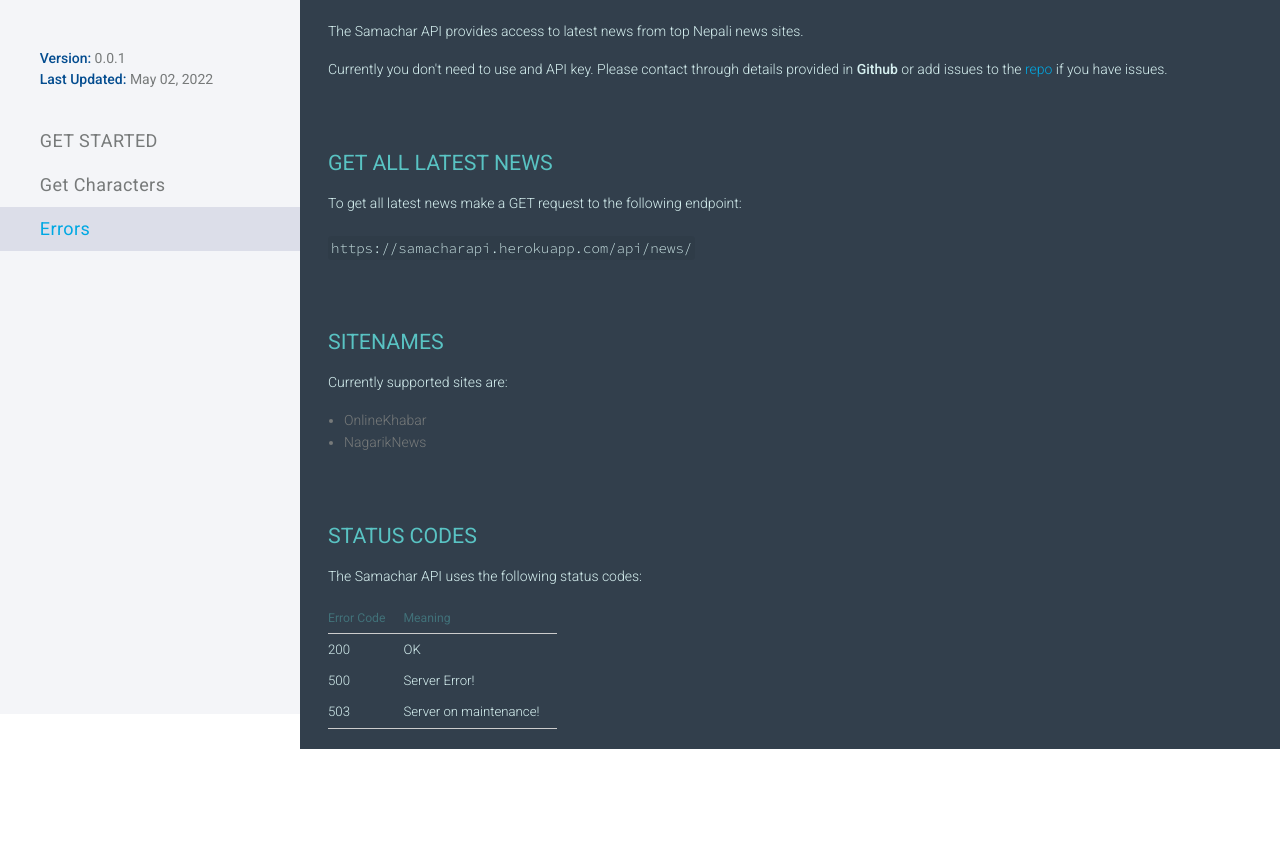
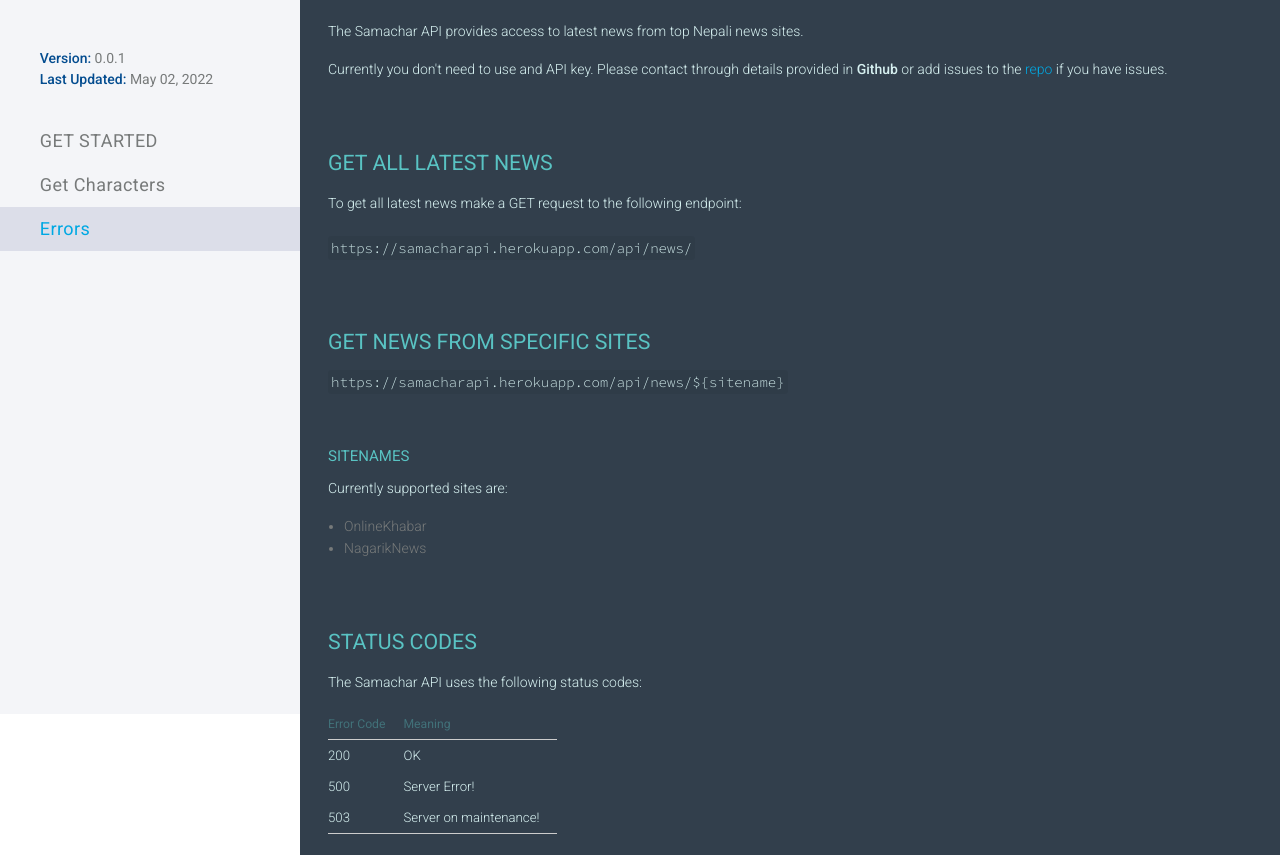
Before and after one commit to iambigyandahal/samacharapi, a website: page public/index.html in a window 1280 px wide. Shown: the part 86-941 px from the top of the page. Before the commit the page ends 835 px from the top, so only its background shows below. Drawn offline with nearby package versions, Linux system fonts and the light colour scheme; files that its build step writes are made by us from their sources; files whose address does not match are found by name.

Commit message:
updated typo

```diff
--- a/public/index.html
+++ b/public/index.html
@@ -69,7 +69,13 @@
             </p>
         </div>
         <div class="overflow-hidden content-section" id="content-get-characters">
-            <h2>Sitenames</h2>
+            <h2>Get News from specific sites</h2>
+            <p>
+                <code class="higlighted break-word">https://samacharapi.herokuapp.com/api/news/${sitename}</code>
+            </p>
+        </div>
+        <div class="overflow-hidden content-section" id="content-get-characters">
+            <h3>Sitenames</h3>
             <p>
                 Currently supported sites are:
                 <ul class="sites-list">
```
